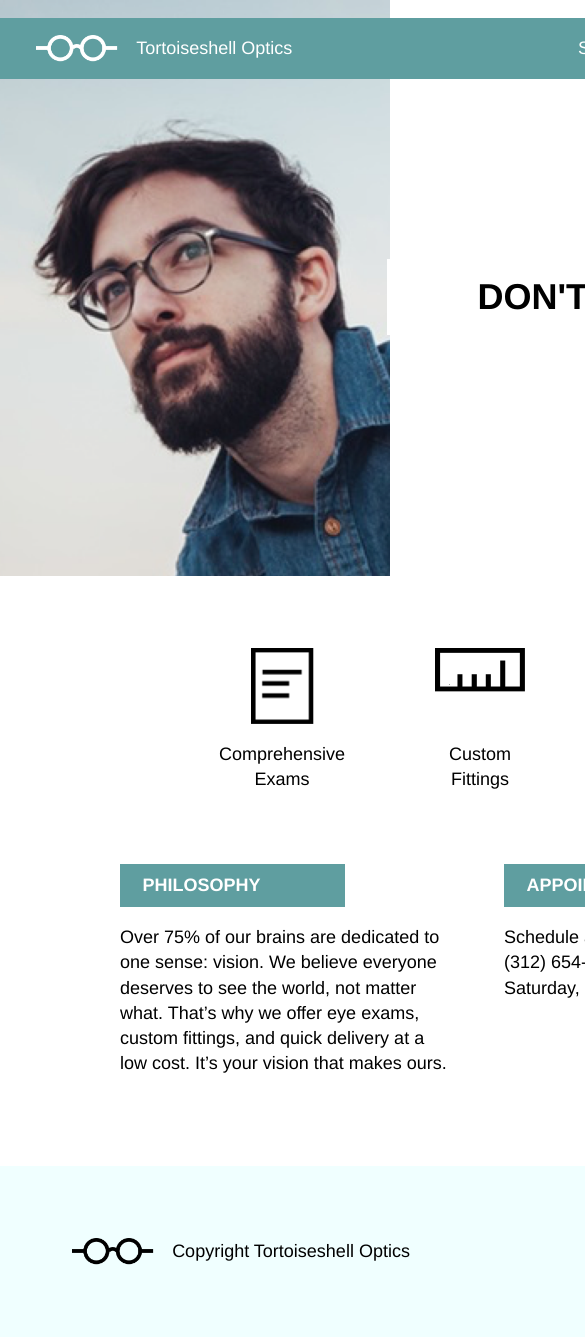
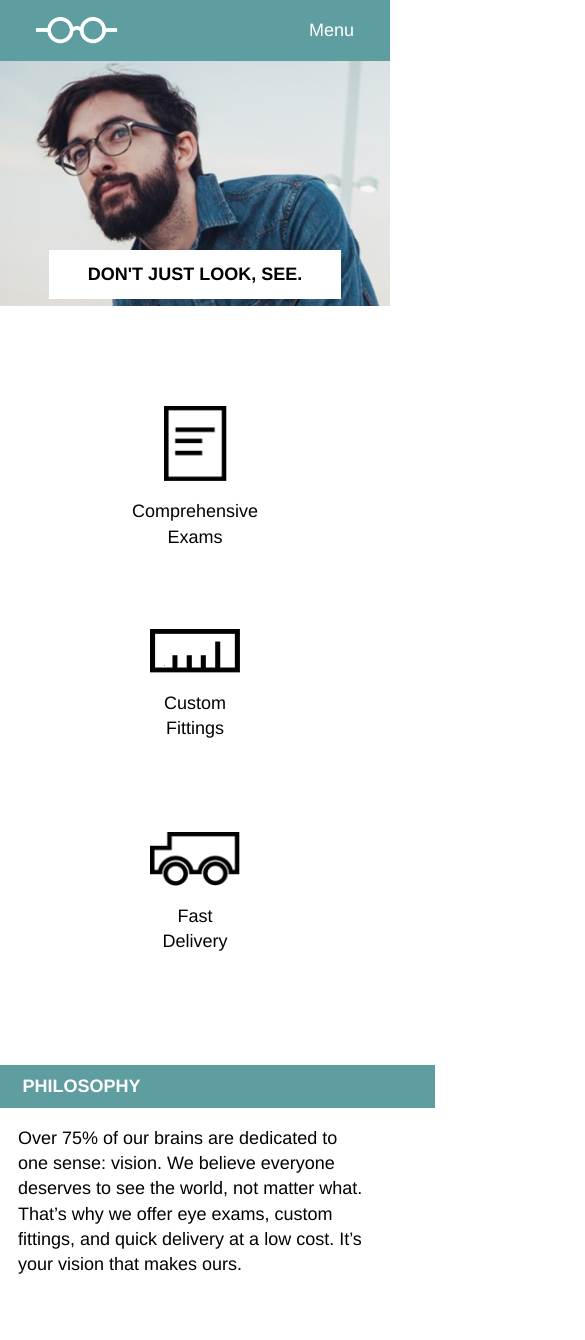
Before and after one commit to kamalcon/tortoiseshelloptics, a plain HTML site: page index.html in a window 390 px wide. Shown: the top 1340 px of the page, 585 px wide, since content can reach past the window. Drawn offline with Linux system fonts and the light colour scheme.

Commit message:
finished tablet and mobile

```diff
--- a/assets/css/stylesheet.css
+++ b/assets/css/stylesheet.css
@@ -21,6 +21,10 @@ header {
 	height: 31rem;
 	padding-top: 1rem;
 }
+
+.show {
+		display: none;
+	}
 
 #banner {
 	background-color: cadetblue;
@@ -135,9 +139,14 @@ h1 {
 	margin-bottom: 1rem;
 }
 
+.column p {
+	margin-bottom: 5rem;
+}
+
+/*Footer*/
+
 footer {
 	background-color: azure;
-	margin-top: 5rem;
 	display: flex;
 	justify-content: flex-start;
 	align-items: center;
@@ -147,3 +156,111 @@ footer img {
 	height: 1.5rem;
 	padding: 4rem 1rem 4rem 4rem;
 }
+
+/* Media Query Tablet Landscape*/
+
+@media only screen and (max-width: 960px) {
+
+	#banner, #boxcontainer, #content, footer {
+		width: 100%;
+	}
+
+	header {
+		height: 22rem;
+		padding-top: 0rem;
+		background-position: -180px;
+	}
+
+	#box {
+		margin-top: 5rem;
+		margin-right: 2rem;
+	}
+
+	h1 {
+		font-size: 1.33rem;
+		padding: 1rem 4rem;
+	}
+}
+
+/* Media Query Mobile */
+
+@media only screen and (max-width: 711px) {
+
+	header {
+		height: 17rem;
+		background-position: 20%;
+	}
+
+	.hide {
+		display: none;
+	}
+
+	.show {
+		display: block;
+	}
+
+	a {
+		display: block;
+	}
+
+	#box {
+		width: 75%;
+		margin: 10.5rem auto 0 auto;
+		text-align: center;
+	}
+
+	h1 {
+		font-size: 1rem;
+		padding: .75rem 2rem;
+	}
+
+	#icons {
+		flex-direction: column;
+		justify-content: center;
+		align-items: center;
+		padding: 3.77rem 0;
+	}
+
+	.icon {
+		justify-content: center;
+		align-items: center;
+		height: 8rem;
+		text-align: center;
+		padding: .77rem 0;
+		width: 5rem;
+	}
+
+	.icon img {
+		padding-bottom: 1rem;
+	}
+
+	#mission {
+		display: flex;
+		flex-direction: column;
+		justify-content: center;
+		align-items: center;
+	}
+
+	.column {
+		width: 100%;
+		display: flex;
+		flex-direction: column;
+		justify-content: center;
+		align-content: center;
+	}
+
+	.heading {
+		width: 100%;
+		font-size: 1rem;
+		margin-bottom: 1rem;
+	}
+
+	.column p {
+		margin: 0 1rem 4rem 1rem;
+	}
+
+	footer img {
+		padding-left: 0;
+		padding-right: 0;
+		margin: 0 auto;
+	}
--- a/index.html
+++ b/index.html
@@ -9,15 +9,26 @@
   <body>
 		<header>
 			<div id="banner">
+
 				<div id="logo">
 					<img src="assets/images/logo-white.png">
-					<a href="index.html">Tortoiseshell Optics</a>
+					<a href="index.html" class="hide">Tortoiseshell Optics</a>
 				</div>
-				<nav>
+
+				<!-- Mobile Nav -->
+
+				<nav class="show">
+						<a href="#">Menu</a>
+				</nav>
+
+				<!-- Desktop/Tablet Nav -->
+
+				<nav class="hide">
 					<a href="#">Services</a>
 					<a href="#">Products</a>
 					<a href="#">Contact</a>
 				</nav>
+
 			</div>
 			<div id="boxcontainer">
 				<div id="box">
@@ -53,7 +64,7 @@
 		</div>
 		<footer>
 			<img src="assets/images/logo-black.png">
-			<span>Copyright Tortoiseshell Optics</span>
+			<span class="hide">Copyright Tortoiseshell Optics</span>
 		</footer>
 
   </body>
```
